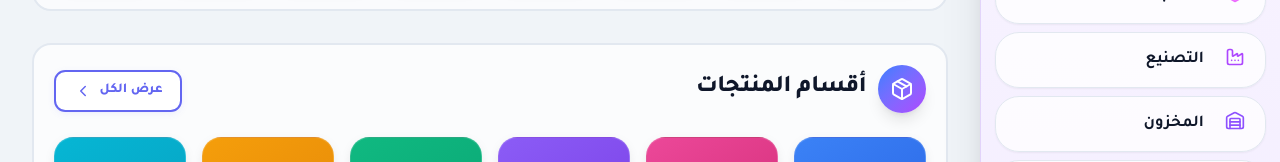
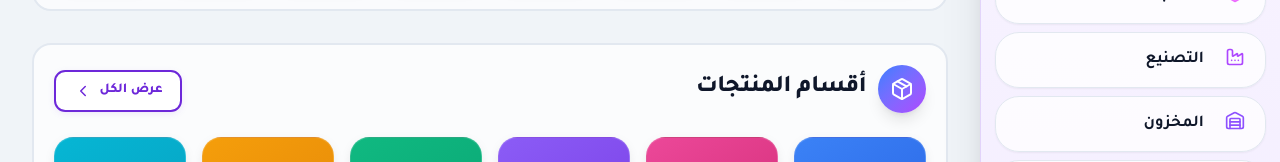
Before and after one commit to fantazia1110-design/BRAVO-new-sestym-, a Next.js app: page / in a window 1280 px wide. Shown: the part 482-644 px from the top of the page. Built offline with nearby package versions, Linux system fonts and the light colour scheme.

Commit message:
fix: show-all button uses program primary color #6d28d9
Co-authored-by: arena-agent <297053741+arena-agent@users.noreply.github.com>

```diff
--- a/src/app/page.tsx
+++ b/src/app/page.tsx
@@ -274,12 +274,12 @@ export default function DashboardPage() {
               display: 'inline-flex', alignItems: 'center', gap: '0.5rem',
               padding: '0.45rem 1.1rem', borderRadius: '0.7rem',
               fontWeight: 800, fontSize: '0.85rem', cursor: 'pointer',
-              background: 'rgba(255,255,255,0.95)', border: '2px solid #6366f1',
-              color: '#6366f1', boxShadow: '0 2px 8px -2px rgba(99,102,241,0.15)',
+              background: 'rgba(255,255,255,0.95)', border: '2px solid #6d28d9',
+              color: '#6d28d9', boxShadow: '0 2px 8px -2px rgba(109,40,217,0.15)',
               transition: 'all 0.25s ease',
             }}
-            onMouseEnter={(e) => { e.currentTarget.style.background = '#6366f1'; e.currentTarget.style.color = '#fff'; e.currentTarget.style.borderColor = '#6366f1'; e.currentTarget.style.boxShadow = '0 8px 25px -5px rgba(99,102,241,0.4)'; e.currentTarget.style.transform = 'translateY(-3px) scale(1.05)'; }}
-            onMouseLeave={(e) => { e.currentTarget.style.background = 'rgba(255,255,255,0.95)'; e.currentTarget.style.color = '#6366f1'; e.currentTarget.style.borderColor = '#6366f1'; e.currentTarget.style.boxShadow = '0 2px 8px -2px rgba(99,102,241,0.15)'; e.currentTarget.style.transform = 'translateY(0) scale(1)'; }}
+            onMouseEnter={(e) => { e.currentTarget.style.background = '#6d28d9'; e.currentTarget.style.color = '#fff'; e.currentTarget.style.borderColor = '#6d28d9'; e.currentTarget.style.boxShadow = '0 8px 25px -5px rgba(109,40,217,0.4)'; e.currentTarget.style.transform = 'translateY(-3px) scale(1.05)'; }}
+            onMouseLeave={(e) => { e.currentTarget.style.background = 'rgba(255,255,255,0.95)'; e.currentTarget.style.color = '#6d28d9'; e.currentTarget.style.borderColor = '#6d28d9'; e.currentTarget.style.boxShadow = '0 2px 8px -2px rgba(109,40,217,0.15)'; e.currentTarget.style.transform = 'translateY(0) scale(1)'; }}
           >
             عرض الكل
             <ChevronLeft size={18} style={{ transition: 'transform 0.2s' }} />
```
